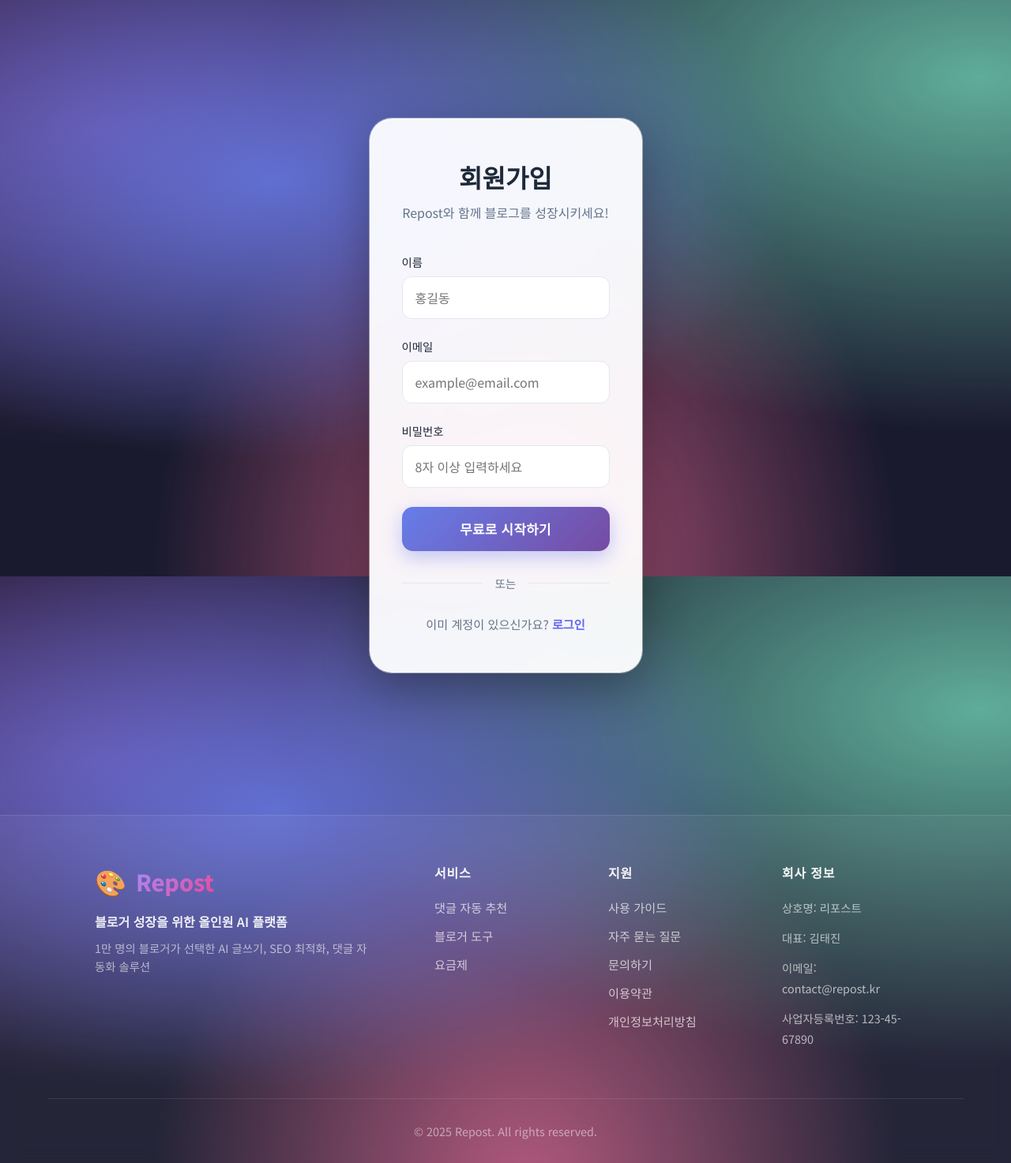
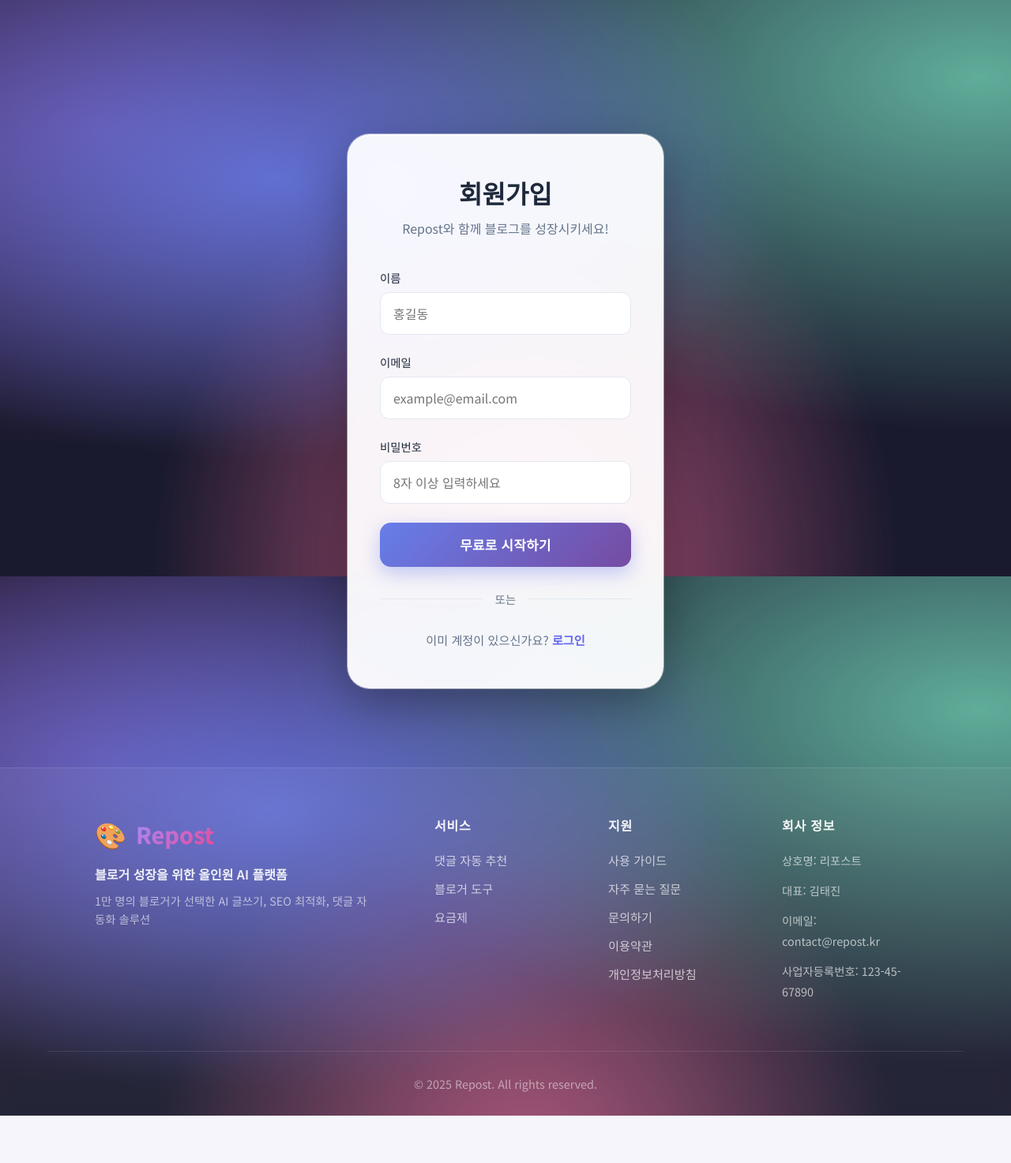
Before and after one commit to JIN8688/repost, a Flask app: page /signup in a window 1280 px wide. Shown: the part 70-1543 px from the top of the page at 79% size. After the commit the page ends 1483 px from the top, so only its background shows below. Run offline with Flask 3, Linux system fonts and the light colour scheme.

Commit message:
💅 로그인/회원가입 레이아웃 간소화
✨ 개선 사항:

Before (복잡함):
.login-container {
    padding: 80px 20px;
    min-height: calc(100vh - 200px);
    display: flex;
    align-items: center;
    justify-content: center;
}

→ 너무 복잡하고 어색함

After (간단함):
.login-container {
    max-width: 440px;
    margin: 100px auto 60px;
    padding: 0 20px;
}

→ 심플하고 자연스러움! ✨

📐 레이아웃:

Before (복잡):
- padding: 80px (상단)
- min-height: calc()
- flex + align-items
- flex + justify-content

After (간단):
- margin: 100px (상단) 60px (하단)
- padding: 0 20px (좌우만)
- flex 없음

💡 왜 더 자연스러울까?

1. 단순한 margin-top으로 위치 조정
   - 100px: 헤더 아래 적당한 여백

2. 하단 여백 60px
   - 풋터와 자연스러운 간격

3. Flex 제거
   - 불필요한 중앙 정렬 로직 제거
   - 일반적인 문서 흐름 유지

📊 Before vs After:

| 요소 | Before | After |
|------|--------|-------|
| **상단 여백** | padding 80px | **margin 100px** |
| **하단 여백** | calc() | **margin 60px** |
| **좌우 여백** | padding 20px | **padding 20px** |
| **flex** | O | **X** |
| **복잡도** | 높음 | **낮음** |

🎨 더 자연스러운 이유:

1. 전통적인 레이아웃 방식
   - margin으로 위치 조정
   - 익숙하고 안정적

2. 불필요한 flex 제거
   - 문서 흐름 유지
   - 예측 가능한 동작

3. 심플한 CSS
   - 유지보수 쉬움
   - 버그 가능성 낮음

🚀 결과:
- 간단하고 자연스러운 레이아웃 ✅
- 풋터와 충돌 없음 ✅
- 카드 완벽한 중앙 정렬 ✅
- 심플한 CSS ✅

💅 이제 훨씬 자연스럽습니다!

```diff
--- a/templates/signup.html
+++ b/templates/signup.html
@@ -17,13 +17,8 @@
 
     .signup-container {
         max-width: 440px;
-        width: 100%;
-        margin: 0 auto;
-        padding: 80px 20px;
-        min-height: calc(100vh - 200px);
-        display: flex;
-        align-items: center;
-        justify-content: center;
+        margin: 100px auto 60px;
+        padding: 0 20px;
     }
 
     .signup-card {
```
Also changed, not shown: templates/login.html (+2 -7 lines).
